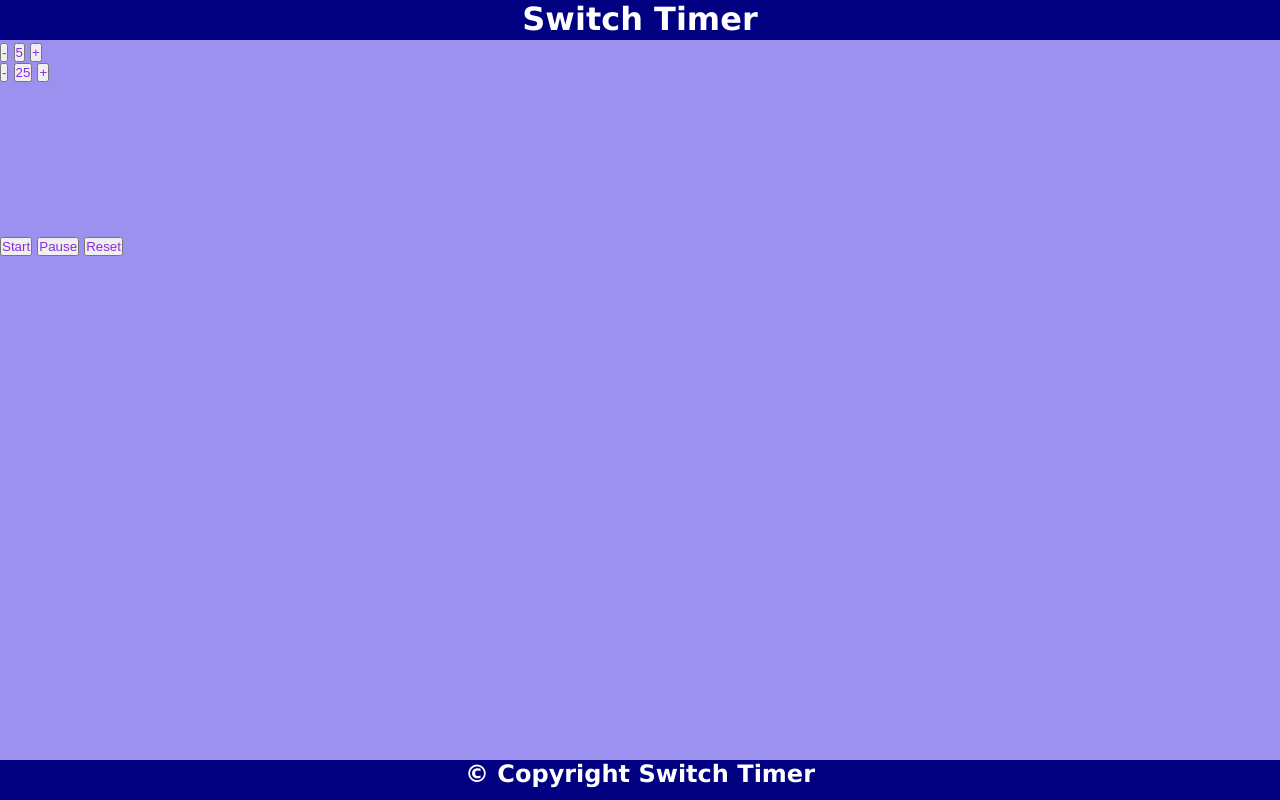
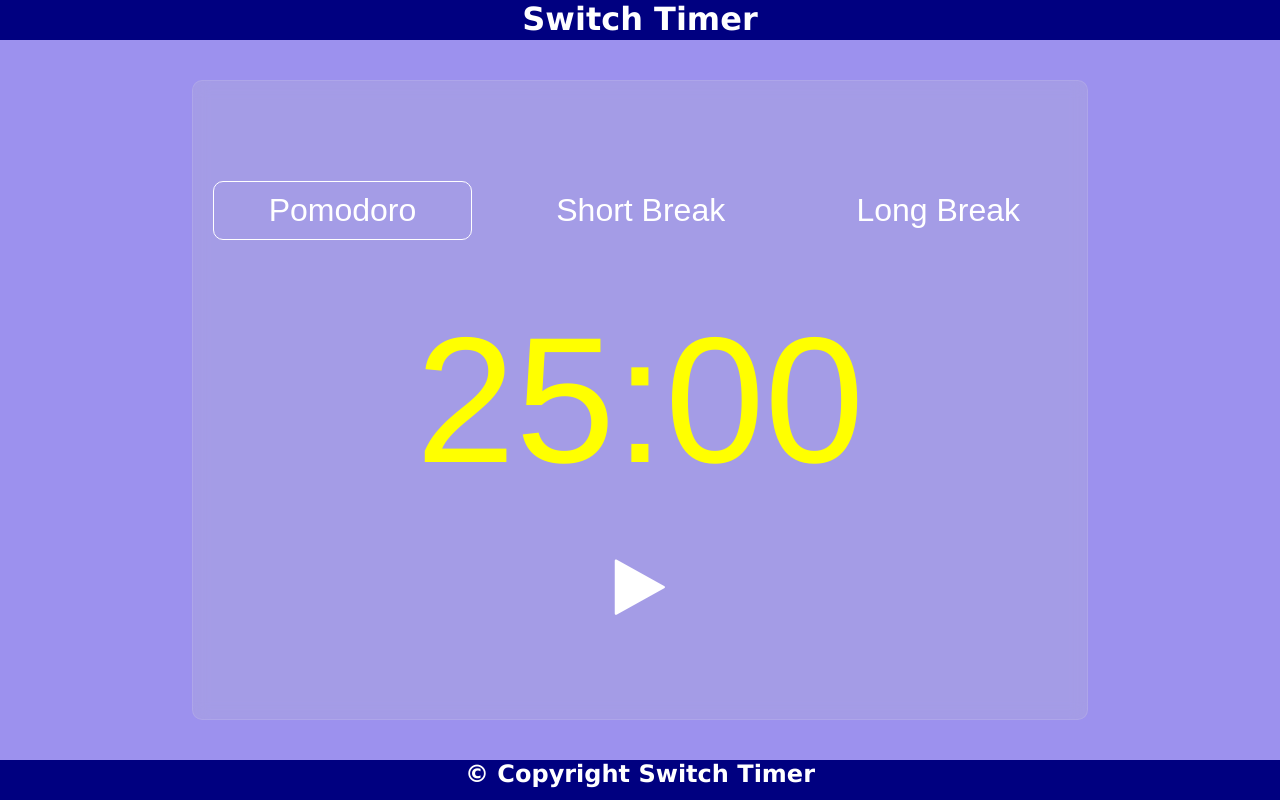
Before and after one commit to vfr9/switch-timer-group-project, a Flask app: page / in a window 1280 px wide. Run offline with Flask 2, Linux system fonts and the light colour scheme; a map, chart or similar area stays blank.

Commit message:
added timer controls

```diff
--- a/app.py
+++ b/app.py
@@ -10,6 +10,7 @@ app = flask.Flask(__name__)  # name is the module name
 
 
 load_dotenv(find_dotenv())  # This is to load your API keys from .env
+
 
 
 
--- a/static/style.css
+++ b/static/style.css
@@ -19,18 +19,13 @@ body {
 	width: 100%;
 	color: white;
 	text-align: center;
+	height: 5vh;
 }
 
 .header h2 {
 	position: absolute;
 	margin-top: 20px;
 	left: 20%;
-}
-
-.header {
-	height: 5vh;
-
-
 }
 
 
@@ -67,3 +62,150 @@ body {
 
   .btn{color: blueviolet;}
   .btn:hover{color: orange; text-decoration: none;}
+
+
+
+  :root {
+	--timer: yellow;
+	--title: whitesmoke;
+	--buttons: white;
+  }
+
+  * {
+	box-sizing: border-box;
+	margin: 0;
+	padding: 0;
+  }
+
+  body {
+	margin: 0;
+	padding: 0;
+	background-position: center;
+	background-repeat: no-repeat;
+	background-size: cover;
+  }
+
+  .mainContainer {
+	height: 100vh;
+	font-family: helvetica;
+  }
+
+  .container {
+	font-family: helvetica;
+	position: absolute;
+	display: flex;
+	justify-content: center;
+	align-items: center;
+	top: 0;
+	width: 100%;
+	height: 100%;
+  }
+
+  .title {
+	position: absolute;
+	top: 10px;
+	text-align: center;
+	color: var(--title);
+	font-size: 10vw;
+	text-align: center;
+  }
+
+  .glass {
+	display: flex;
+	padding-top: 100px;
+	padding-bottom: 100px;
+	flex-direction: column;
+	justify-content: space-between;
+	align-items: center;
+	transition: 0.5s all ease;
+	height: 80%;
+	width: 70%;
+	background: rgba(200, 200, 200, 0.2);
+	border: 1px solid rgba(255, 255, 255, 0.1);
+	backdrop-filter: blur(8px);
+	-webkit-backdrop-filter: blur(8px);
+	border-radius: 10px;
+  }
+
+  .modeSelector {
+	display: flex;
+	width: 100%;
+	justify-content: space-around;
+  }
+
+  .modeSelector__Button {
+	display: flex;
+	font-size: 2rem;
+	background: none;
+	border-radius: 10px;
+	border: none;
+	outline: none;
+	color: var(--buttons);
+	padding: 10px;
+	margin: 0px 20px;
+	width: 100%;
+	justify-content: center;
+	align-items: center;
+  }
+
+  .modeSelector__Button.active {
+	border: 1px solid var(--buttons);
+  }
+
+  .timer {
+	position: absolute;
+	color: var(--timer);
+	font-weight: 300;
+	font-size: 14vw;
+	/* margin: 20; */
+  }
+
+  .timerControl {
+	display: flex;
+	flex-direction: row;
+	color: var(--buttons);
+	font-size: 5vw;
+	width: 50%;
+	justify-content: space-evenly;
+	align-items: center;
+  }
+
+  /* responsiveness */
+
+  @media (max-width: 700px) {
+	.title {
+	  top: 15px;
+	  font-size: 20vw;
+	}
+
+	.glass {
+	  padding-top: 30px;
+	  padding-bottom: 30px;
+	}
+
+	.modeSelector {
+	  display: flex;
+	  flex-direction: column;
+	  width: 70%;
+	  justify-content: space-between;
+	  align-items: center;
+	}
+
+	.modeSelector__Button {
+	  margin: 5px;
+	  font-size: 1rem;
+	}
+
+	.timer {
+	  color: var(--timer);
+	  /* color: #7c2e20; */
+	  font-weight: 500;
+	  /* cover the entire page width : font-size: 10vw;*/
+	  font-size: 20vw;
+	}
+
+	.timerControl {
+	  width: 80%;
+	  font-size: 3rem;
+	}
+  }
--- /dev/null
+++ b/static/timer.js
@@ -0,0 +1,75 @@
+const timer = document.getElementById("timer");
+const modeButtons = document.querySelector("[class=modeSelector]");
+const pomodoroButton = document.getElementById("pomodoroButton");
+const shortButton = document.getElementById("shortButton");
+const longButton = document.getElementById("longButton");
+const mainButton = document.getElementById("toggle");
+let seconds = 0;
+
+const TIMER = {
+  POMODORO: 25,
+  SHORTBREAK: 5,
+  LONGBREAK: 15,
+};
+
+function changeMode(e) {
+  mainButton.classList.replace("fa-stop", "fa-play");
+  mainButton.dataset.paused = "true";
+
+  for (let i = 0; i < 3; i++) {
+    e.path[1].children[i].classList.remove("active");
+  }
+  e.target.classList.add("active");
+
+  let mode = e.target.dataset.mode;
+  timer.dataset.mode = mode;
+
+  if (timer.dataset.mode === "pomodoro") {
+    timer.innerHTML = `${TIMER.POMODORO}:00`;
+  } else if (timer.dataset.mode === "short") {
+    timer.innerHTML = `0${TIMER.SHORTBREAK}:00`;
+  } else {
+    timer.innerHTML = `${TIMER.LONGBREAK}:00`;
+  }
+}
+
+function pomodoro() {
+  function setTimer() {
+    if (timer.dataset.mode === "pomodoro") {
+      seconds = TIMER.POMODORO * 60;
+    } else if (timer.dataset.mode === "short") {
+      seconds = TIMER.SHORTBREAK * 60;
+    } else {
+      seconds = TIMER.LONGBREAK * 60;
+    }
+  }
+
+  if (mainButton.classList.contains("fa-play")) {
+    mainButton.classList.replace("fa-play", "fa-stop");
+    mainButton.dataset.paused = "false";
+
+    setTimer();
+
+    interval = setInterval(() => {
+      let timeRemaining =
+        ("0" + Math.floor(seconds / 60)).slice(-2) +
+        ":" +
+        ("0" + (seconds % 60)).slice(-2);
+      timer.innerHTML = timeRemaining;
+      document.title = `${timeRemaining} - ${
+        timer.dataset.mode === "pomodoro" ? "Work" : "Break"
+      }`;
+
+      if (mainButton.dataset.paused === "true" || seconds === 0) {
+        clearInterval(interval);
+      }
+      seconds--;
+    }, 1000);
+  } else {
+    mainButton.classList.replace("fa-stop", "fa-play");
+    mainButton.dataset.paused = "true";
+  }
+}
+
+mainButton.addEventListener("click", pomodoro);
+modeButtons.addEventListener("click", changeMode);
--- a/templates/index.html
+++ b/templates/index.html
@@ -4,81 +4,61 @@
     <meta charset="UTF-8">
     <meta http-equiv="X-UA-Compatible" content="IE=edge">
     <meta name="viewport" content="width=device-width, initial-scale=1.0">
+    <link
+      rel="stylesheet"
+      href="https://cdnjs.cloudflare.com/ajax/libs/font-awesome/4.7.0/css/font-awesome.min.css"
+    />
     <link rel= "stylesheet" type= "text/css" href= "{{ url_for('static',filename='style.css') }}">
     <title>Switch Timer</title>
 </head>
 <body>
-    <div class="mainContent">
   <div class = "header">
     <h1>Switch Timer</h1>
  </div>
 
 
-            <div class="text-center">
 
-              <div class="container-fluid row">
-
-              <div class="row">
-                <!-- Start main part -->
-                <div class="row top-row">
-                  <div class="col-xs-6 text-primary">
-                    <h3>Break</h3>
+ <div class="mainContainer">
+  <div class="container">
+    <div class="glass">
+      <div class="modeSelector">
+        <button
+          class="modeSelector__Button active"
+          id="pomodoroButton"
+          data-mode="pomodoro"
+        >
+          Pomodoro
+        </button>
+        <button
+          class="modeSelector__Button"
+          id="shortButton"
+          data-mode="short"
+        >
+          Short Break
+        </button>
+        <button
+          class="modeSelector__Button"
+          id="longButton"
+          data-mode="long"
+        >
+          Long Break
+        </button>
       </div>
-                  <div class="col-xs-6 text-primary">
-                    <h3>Session</h3>
+      <div class="timerControl">
+        <!-- <i class="fa fa-refresh" id="restart" aria-hidden="true"></i> -->
+        <i
+          class="fa fa-play"
+          id="toggle"
+          data-paused="true"
+          aria-hidden="true"
+        ></i>
+        <!-- <i class="fa fa-pause" id="pause" aria-hidden="true"></i> -->
+        <!-- <i class="fa fa-stop" aria-hidden="true"></i> -->
       </div>
     </div>
-
-                <!-- buttons -->
-                <div class="row">
-                  <div class="col-xs-6">
-                    <button type="button" class="btn btn-link btn-sm" id="minus">-</button>
-                    <button type="button" class="btn btn-link btn-lg" id="break-time">5</button>
-                    <button type="button" class="btn btn-link btn-sm" id="plus">+</button>
-                  </div>
-
-                  <div class="col-xs-6">
-                    <button type="button" class="btn btn-link btn-sm" id="minus2">-</button>
-                    <button type="button" class="btn btn-link btn-lg" id="work-time">25</button>
-                    <button type="button" class="btn btn-link btn-sm" id="plus2">+</button>
+    <h1 class="timer" id="timer" data-mode="pomodoro">25:00</h1>
   </div>
 </div>
-
-                <!-- Work and Bubble animation -->
-                <div class="row top-row">
-                <!--  <h3 id="status">Work!!</h3>-->
-                  <canvas id="progress"></canvas>
-                  <div id="timer"></div>
-                </div>
-
-                <div class="row top-row">
-                  <button type="button" class="btn btn-link" id="start">Start</button>
-                  <button type="button" class="btn btn-link" id="pause">Pause</button>
-                  <button type="button" class="btn btn-link" id="reset">Reset</button>
-                </div>
-                <!-- end main part -->
-              </div>
-            </div> <!-- end class text-center -->
-
-
-
-
-
-
-
-
-
-
-
-
-
-
-        </div>
-
-
-        <footer class="footer">
-           <h2>&copy; Copyright Switch Timer</h2>
-        </footer>
 
 
 
@@ -94,5 +74,33 @@
 
 
 
+
+
+
+
+
+
+
+
+
+        <footer class="footer">
+           <h2>&copy; Copyright Switch Timer</h2>
+        </footer>
+
+
+
+
+
+        <script src="{{url_for('static', filename='timer.js')}}"></script>
+
+
+
+
+
+
+
+
+
+
 </body>
 </html>
```
Lines whose indentation alone changed are shown as unchanged.
